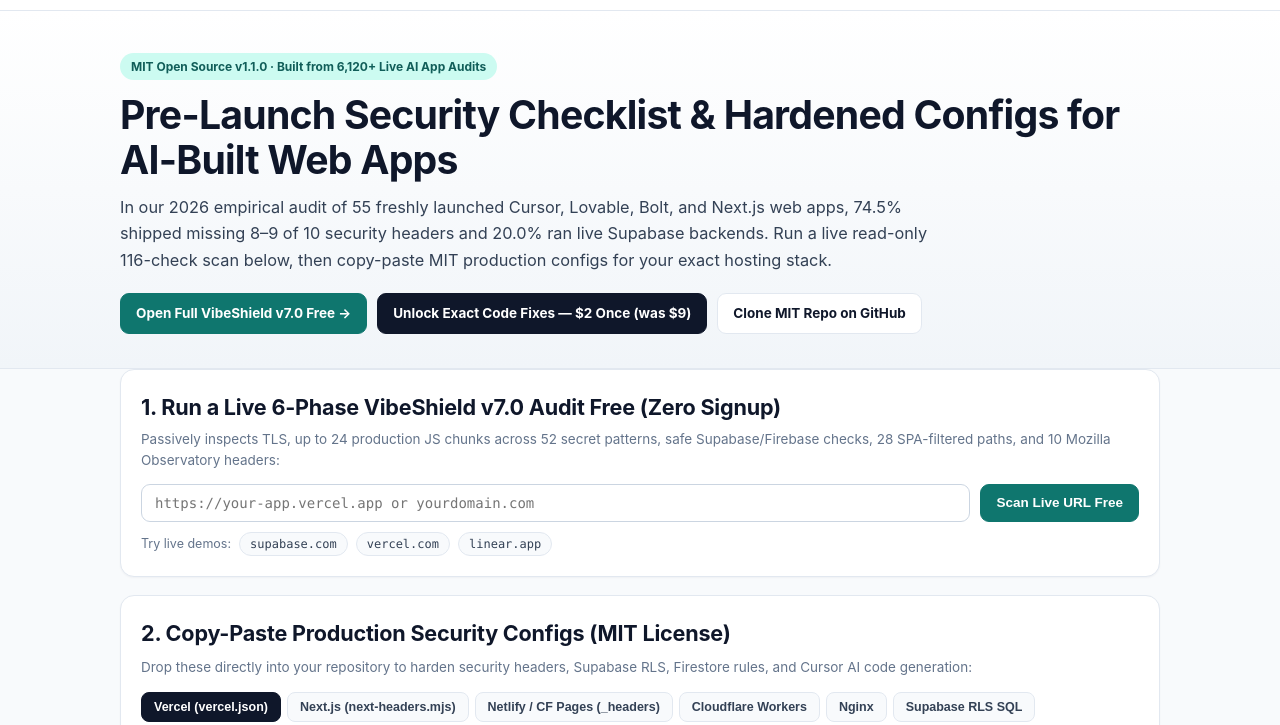
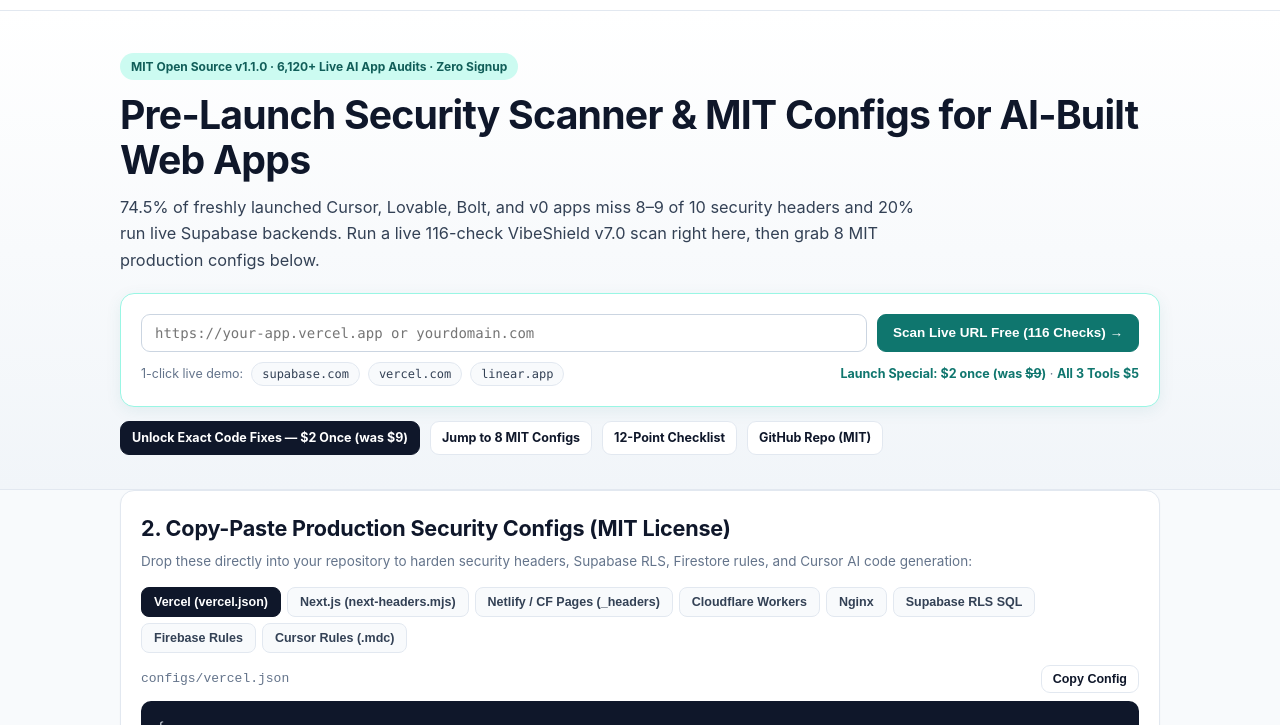
Before and after one commit to zColdWater/vibe-security-checklist, a plain HTML site: page docs/index.html in a window 1280 px wide. Shown: the part 50-775 px from the top of the page. Drawn offline with Linux system fonts and the light colour scheme.

Commit message:
Move live 116-check VibeShield scanner above the fold in hero

```diff
--- a/docs/index.html
+++ b/docs/index.html
@@ -82,34 +82,33 @@
 
   <section class="hero">
     <div class="wrap">
-      <span class="eyebrow">MIT Open Source v1.1.0 &middot; Built from 6,120+ Live AI App Audits</span>
-      <h1>Pre-Launch Security Checklist &amp; Hardened Configs for AI-Built Web Apps</h1>
-      <p class="lead">In our 2026 empirical audit of 55 freshly launched Cursor, Lovable, Bolt, and Next.js web apps, 74.5% shipped missing 8–9 of 10 security headers and 20.0% ran live Supabase backends. Run a live read-only 116-check scan below, then copy-paste MIT production configs for your exact hosting stack.</p>
+      <span class="eyebrow">MIT Open Source v1.1.0 &middot; 6,120+ Live AI App Audits &middot; Zero Signup</span>
+      <h1>Pre-Launch Security Scanner &amp; MIT Configs for AI-Built Web Apps</h1>
+      <p class="lead">74.5% of freshly launched Cursor, Lovable, Bolt, and v0 apps miss 8–9 of 10 security headers and 20% run live Supabase backends. Run a live 116-check VibeShield v7.0 scan right here, then grab 8 MIT production configs below.</p>
+      <div id="scanner" class="card" style="margin:18px 0 14px;border-color:#99f6e4;box-shadow:0 4px 16px rgba(15,118,110,.08)">
+        <form id="vscForm" class="scan-row" style="margin-top:0">
+          <input id="vscInput" class="scan-in" type="text" placeholder="https://your-app.vercel.app or yourdomain.com" required maxlength="150" />
+          <button id="vscBtn" class="btn btn-pri" type="submit">Scan Live URL Free (116 Checks) &rarr;</button>
+        </form>
+        <div class="chips">
+          <span>1-click live demo:</span>
+          <button type="button" class="chip v-chip" data-u="https://supabase.com">supabase.com</button>
+          <button type="button" class="chip v-chip" data-u="https://vercel.com">vercel.com</button>
+          <button type="button" class="chip v-chip" data-u="https://linear.app">linear.app</button>
+          <span style="margin-left:auto"><a href="https://omnipulse-x402.appwrite.network/go/gumroad/vibeshield" target="_blank" rel="noopener" style="font-weight:700">Launch Special: $2 once (was <s>$9</s>)</a> &middot; <a href="https://omnipulse-x402.appwrite.network/go/gumroad/launch-stack" target="_blank" rel="noopener" style="font-weight:700">All 3 Tools $5</a></span>
+        </div>
+        <div id="vscOut" class="res-box"></div>
+      </div>
       <div class="acts">
-        <a class="btn btn-pri" href="https://vibe-checker.appwrite.network" target="_blank" rel="noopener">Open Full VibeShield v7.0 Free &rarr;</a>
-        <a class="btn btn-dark" href="https://omnipulse-x402.appwrite.network/go/gumroad/vibeshield" target="_blank" rel="noopener">Unlock Exact Code Fixes — $2 Once (was $9)</a>
-        <a class="btn" href="https://github.com/zColdWater/vibe-security-checklist" target="_blank" rel="noopener">Clone MIT Repo on GitHub</a>
+        <a class="btn btn-dark btn-sm" href="https://omnipulse-x402.appwrite.network/go/gumroad/vibeshield" target="_blank" rel="noopener">Unlock Exact Code Fixes — $2 Once (was $9)</a>
+        <a class="btn btn-sm" href="#configs">Jump to 8 MIT Configs</a>
+        <a class="btn btn-sm" href="#checklist">12-Point Checklist</a>
+        <a class="btn btn-sm" href="https://github.com/zColdWater/vibe-security-checklist" target="_blank" rel="noopener">GitHub Repo (MIT)</a>
       </div>
     </div>
   </section>
 
   <main class="wrap">
-    <section id="scanner" class="card">
-      <h2 style="margin:0 0 4px">1. Run a Live 6-Phase VibeShield v7.0 Audit Free (Zero Signup)</h2>
-      <p style="margin:0;color:var(--mut);font-size:13.5px">Passively inspects TLS, up to 24 production JS chunks across 52 secret patterns, safe Supabase/Firebase checks, 28 SPA-filtered paths, and 10 Mozilla Observatory headers:</p>
-      <form id="vscForm" class="scan-row">
-        <input id="vscInput" class="scan-in" type="text" placeholder="https://your-app.vercel.app or yourdomain.com" required maxlength="150" />
-        <button id="vscBtn" class="btn btn-pri" type="submit">Scan Live URL Free</button>
-      </form>
-      <div class="chips">
-        <span>Try live demos:</span>
-        <button type="button" class="chip v-chip" data-u="https://supabase.com">supabase.com</button>
-        <button type="button" class="chip v-chip" data-u="https://vercel.com">vercel.com</button>
-        <button type="button" class="chip v-chip" data-u="https://linear.app">linear.app</button>
-      </div>
-      <div id="vscOut" class="res-box"></div>
-    </section>
-
     <section id="configs" class="card">
       <h2 style="margin:0 0 6px">2. Copy-Paste Production Security Configs (MIT License)</h2>
       <p style="margin:0 0 14px;color:var(--mut);font-size:13.5px">Drop these directly into your repository to harden security headers, Supabase RLS, Firestore rules, and Cursor AI code generation:</p>
```
Also changed, not shown: scripts/build-docs.mjs (+21 -22 lines).
